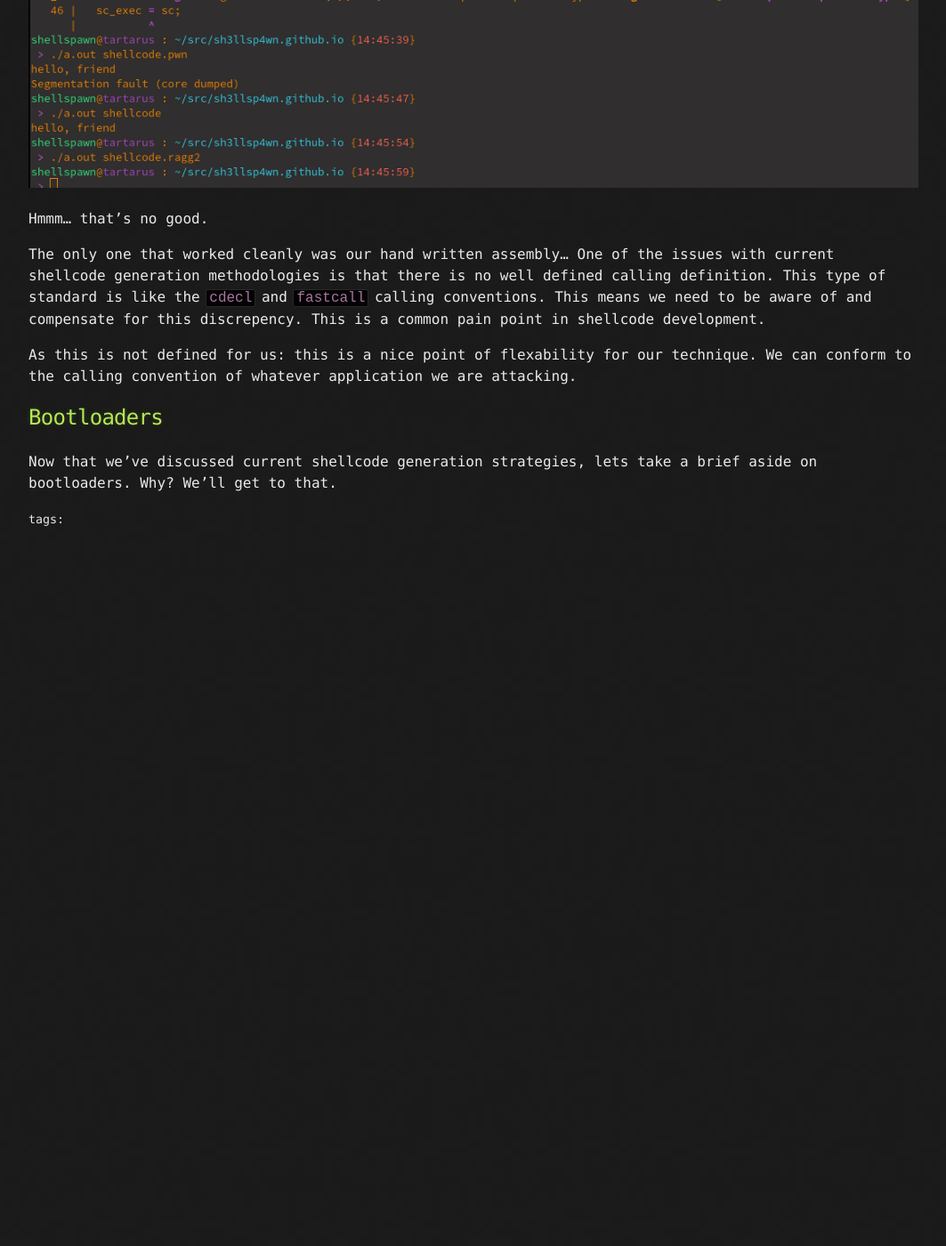
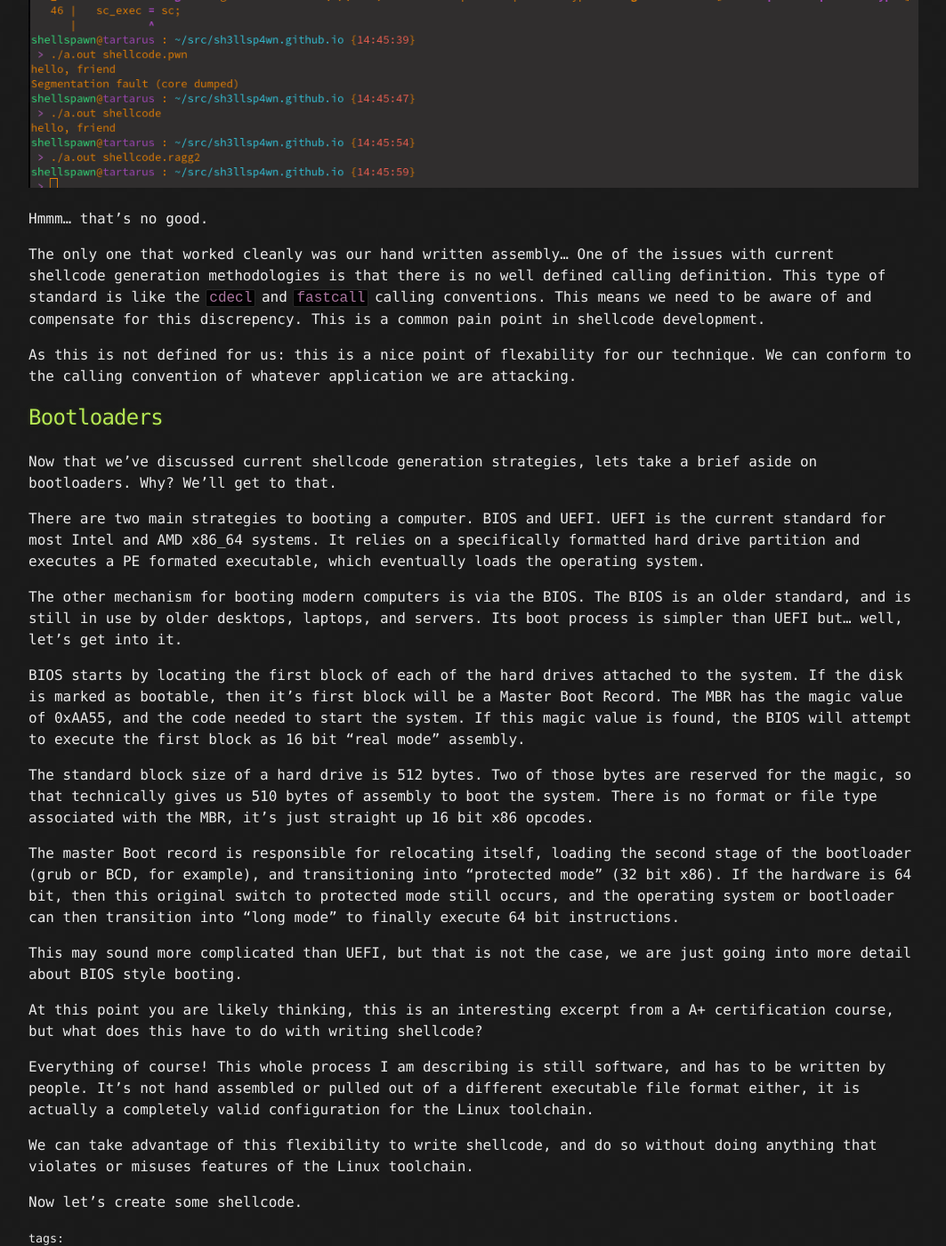
Before and after one commit to Sh3llSp4wn/sh3llsp4wn.github.io, a Jekyll site: the page built from _posts/2022-11-28-Shellcode-With-The-Default-Linux-Toolchain.md, in a window 1280 px wide and 1400 px high, scrolled down 7583 px. Shown: the whole window at 89% size, without its empty margins (108-1171 px from the left). Built offline with Jekyll 4.4.1, drawn with Linux system fonts in a browser that asks for light colours; before the commit the page ends 8198 px from its top, so only the background shows below that.

Commit message:
added bootloader section

```diff
--- a/_posts/2022-11-28-Shellcode-With-The-Default-Linux-Toolchain.md
+++ b/_posts/2022-11-28-Shellcode-With-The-Default-Linux-Toolchain.md
@@ -197,3 +197,31 @@ As this is not defined for us: this is a nice point of flexability for our techn
 ## Bootloaders
 
 Now that we've discussed current shellcode generation strategies, lets take a brief aside on bootloaders. Why? We'll get to that.
+
+There are two main strategies to booting a computer. BIOS and UEFI. UEFI is the current standard for most Intel and AMD x86\_64 systems. It relies on a specifically formatted hard drive partition and executes a PE formated executable, which eventually loads the operating system.
+
+The other mechanism for booting modern computers is via the BIOS. The BIOS is an older standard, and is still in use by older desktops, laptops, and servers. Its boot process is simpler than UEFI but… well, let's get into it.
+
+
+BIOS starts by locating the first block of each of the hard drives attached to the system. If the disk is marked as bootable, then it's first block will be a Master Boot Record. The MBR has the magic value of 0xAA55, and the code needed to start the system. If this magic value is found, the BIOS will attempt to execute the first block as 16 bit "real mode" assembly.
+
+
+The standard block size of a hard drive is 512 bytes. Two of those bytes are reserved for the magic, so that technically gives us 510 bytes of assembly to boot the system. There is no format or file type associated with the MBR, it's just straight up 16 bit x86 opcodes.
+
+
+The master Boot record is responsible for relocating itself, loading the second stage of the bootloader (grub or BCD, for example), and transitioning into "protected mode" (32 bit x86). If the hardware is 64 bit, then this original switch to protected mode still occurs, and the operating system or bootloader can then transition into "long mode" to finally execute 64 bit instructions.
+
+
+This may sound more complicated than UEFI, but that is not the case, we are just going into more detail about BIOS style booting.
+
+
+At this point you are likely thinking, this is an interesting excerpt from a A+ certification course, but what does this have to do with writing shellcode?
+
+
+Everything of course! This whole process I am describing is still software, and has to be written by people. It's not hand assembled or pulled out of a different executable file format either, it is actually a completely valid configuration for the Linux toolchain.
+
+
+We can take advantage of this flexibility to write shellcode, and do so without doing anything that violates or misuses features of the Linux toolchain.
+
+
+Now let's create some shellcode.
```
